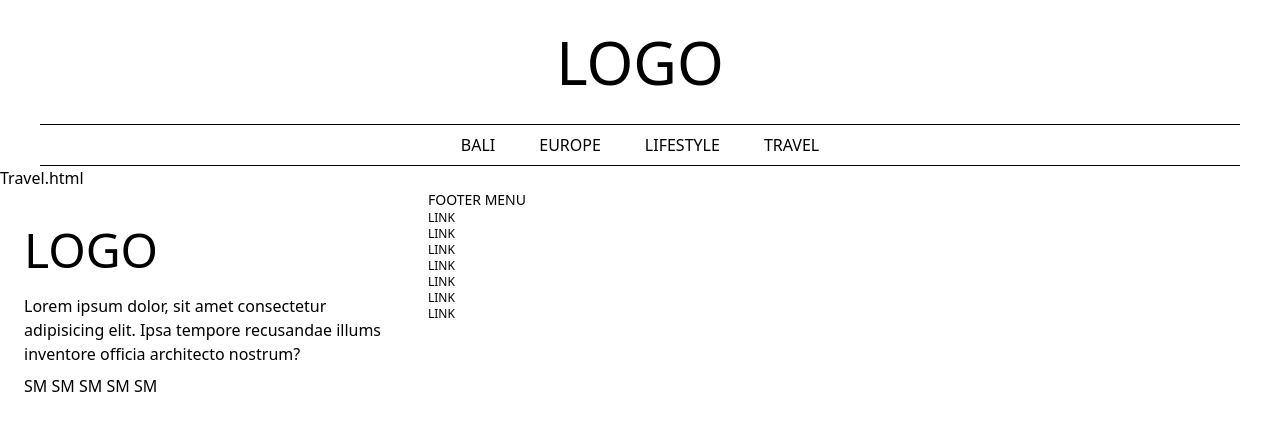
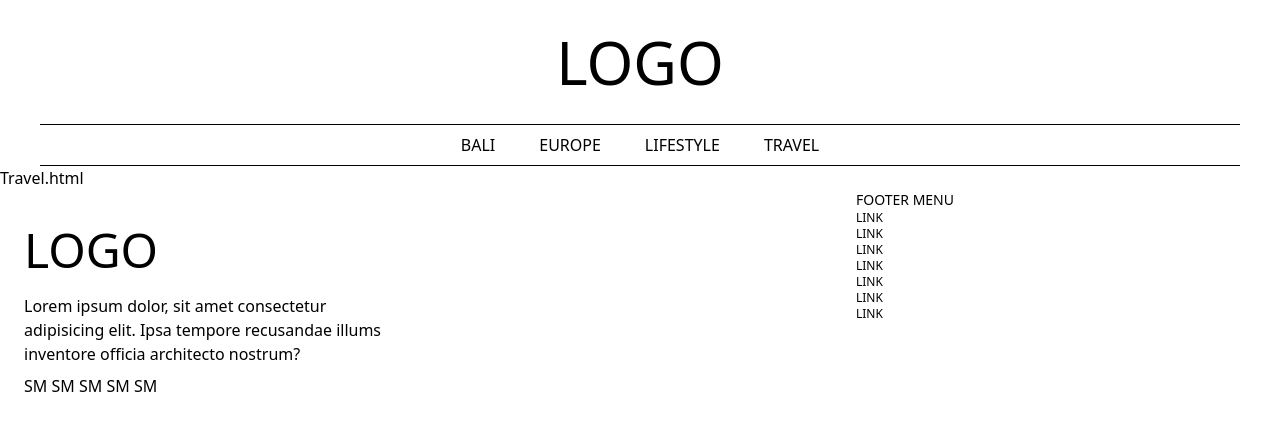
Before and after one commit to OnyxPointe/magazine-template, a Jekyll site: the page built from travel.html, in a window 1280 px wide. Shown: the top 431 px of the page. Built offline with Jekyll 4.4.1, drawn with Linux system fonts in a browser that asks for light colours; nearby versions of some CDN libraries.

Commit message:
changed stuff

```diff
--- a/_includes/footer.html
+++ b/_includes/footer.html
@@ -9,6 +9,9 @@
             <a href="#">SM</a>
             <a href="#">SM</a>
         </nav>
+    </div>
+    <div class="">
+
     </div>
     <div class="">
         <h6 class="uppercase text-sm">Footer Menu</h6>
--- a/_includes/posts-gallery.html
+++ b/_includes/posts-gallery.html
@@ -1,7 +1,7 @@
-<div class="girl-cols-1 grid min-h-screen gap-2 md:min-h-[70vh] md:grid-cols-4 p-6">
+<div class="girl-cols-1 grid min-h-screen gap-2 md:min-h-[70vh] md:grid-cols-4 py-6 mx-10">
 
     {% for post in site.posts limit:6 %}
-    <a href="{{post.url}}" class="bg-blue-100 p-4 bg-cover bg-center relative  {% cycle 'col-span-1', 'col-span-2 row-span-2', 'col-span-1', 'col-span-1' %}" style="background-image:url('{{post.image_path}}')">
+    <a href="{{post.url}}" class="bg-blue-100 p-4 bg-cover bg-center relative {% cycle 'col-span-1', 'col-span-2 row-span-2', 'col-span-1', 'col-span-1' %}" style="background-image:url('{{post.image_path}}')">
         <div class="absolute inset-0 hover:bg-slate-600/[.9] p-4 m-2 text-transparent flex justify-left items-center hover:text-white transition duration-500">
             <div>
                 <h2 class="text-3xl font-bold">{{post.title}}</h2>
--- a/index.html
+++ b/index.html
@@ -25,6 +25,10 @@
         section-styles:
             - p-6
 ---
+<<<<<<< Updated upstream
+=======
+
+>>>>>>> Stashed changes
 {% include posts-gallery.html %}
 
 <!-- {% for post in site.posts %}
```
